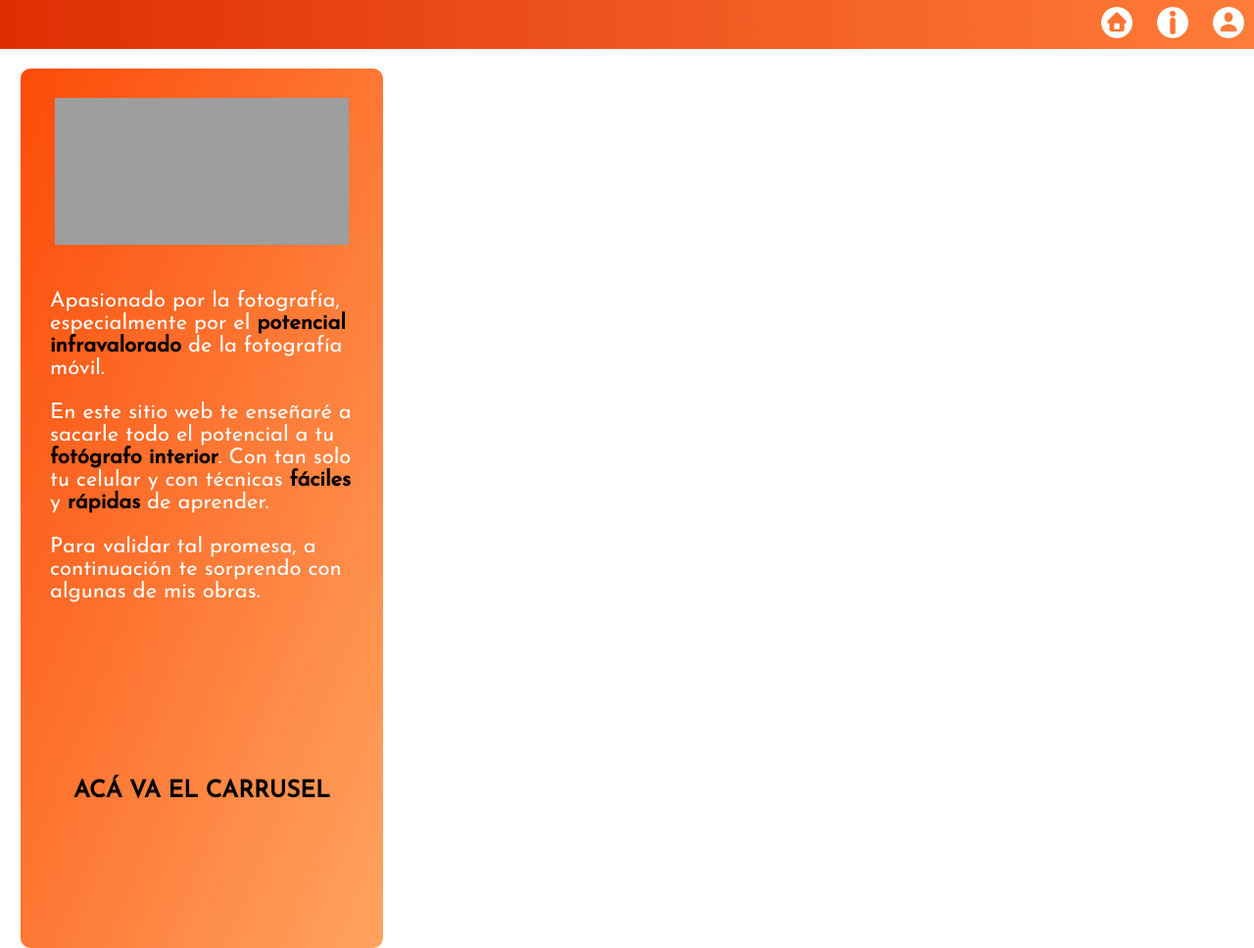
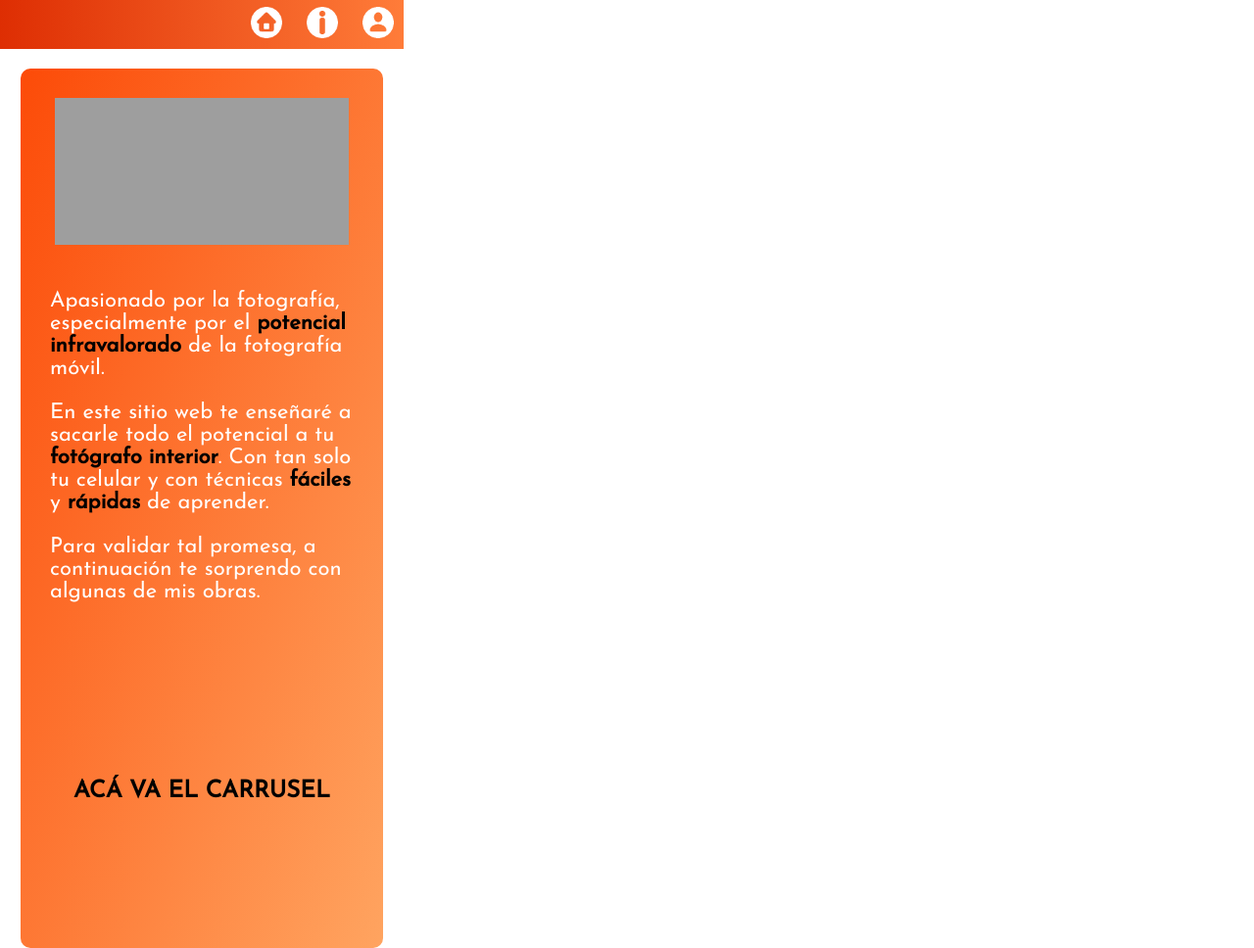
Before and after one commit to EmanuelAngel/EmanuelAngel.github.io, a plain HTML site: page child1.html in a window 1280 px wide. Shown: the whole page at 98% size. Drawn offline with Linux system fonts and the light colour scheme; grey boxes are pictures that could not be loaded.

Commit message:
Intento de arreglar (no sé cómo se dice) de child1
Problema:
Es como si el body fuera más grande... ? No sé, le definí un ancho al body, exactamente de 412px, que es en el perfil donde estoy trabajando con la página. Además el header es como si no ocupara el ancho total.
Antes de recurrir al ChatGPT, me gustaría hacer un intento por mi cuenta.

```diff
--- a/assets/css/style1.css
+++ b/assets/css/style1.css
@@ -2,6 +2,8 @@ body {
     font-family: 'Josefin Sans', sans-serif;
     margin: 0px;
     padding: 0px;
+    width: 412px;
+    height: auto;
 }
 
 p {
```
